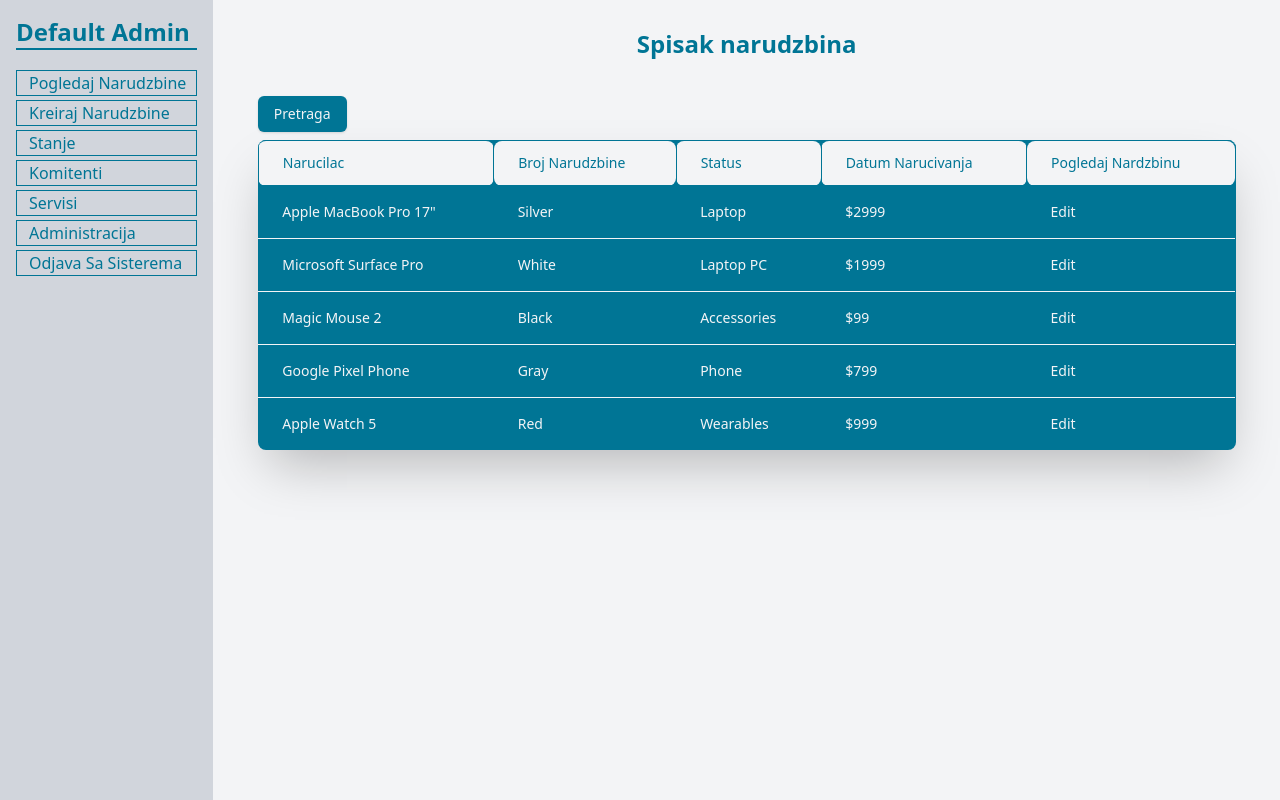
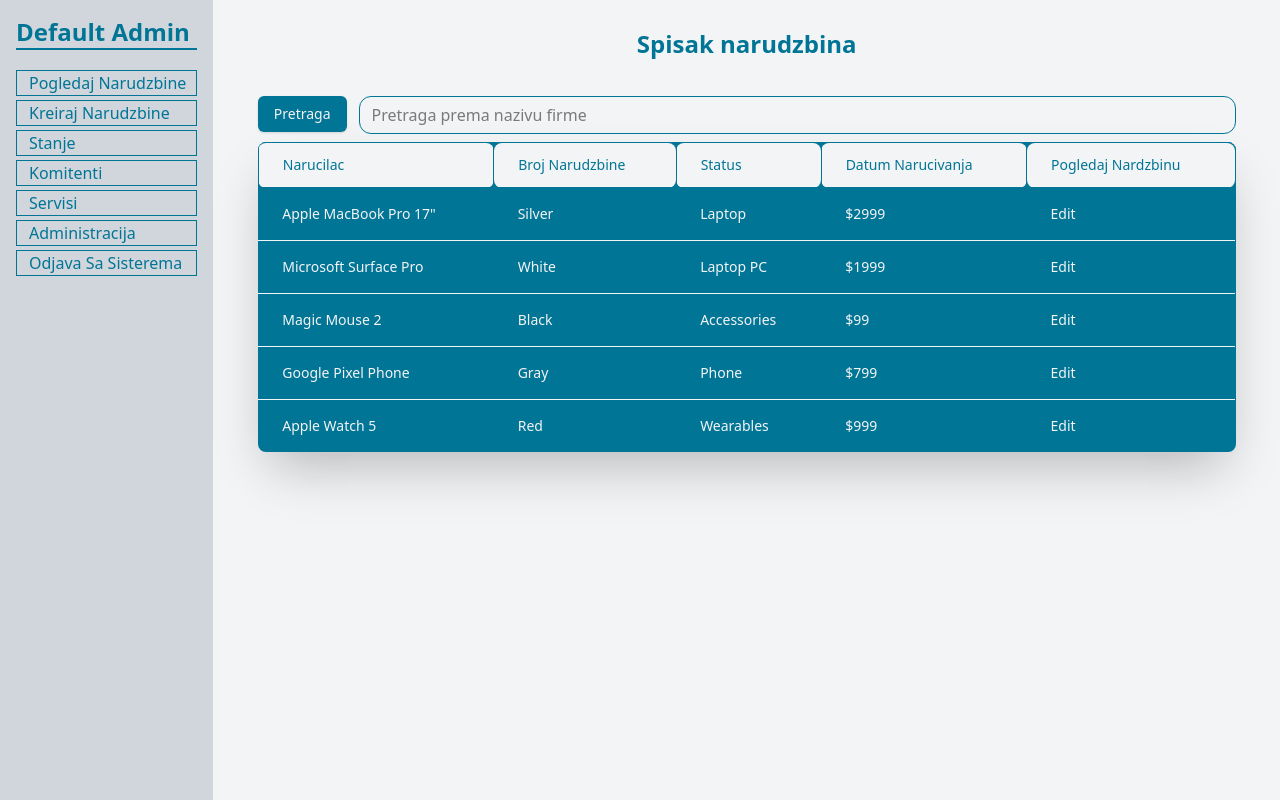
Before and after one commit to SlobodanSkaric/front81, a React (Vite) app: page /adminprofile/showlistjob in a window 1280 px wide. Built offline with nearby package versions, Linux system fonts and the light colour scheme.

Commit message:
Small fix dropdown

```diff
--- a/src/Components/ui/Dropdown.tsx
+++ b/src/Components/ui/Dropdown.tsx
@@ -2,7 +2,7 @@
 
 export default function Dropdown() {
     const [isOpen, setIsOpen] = useState(false);
-    const [firmName, setFirmName] = useState(false);
+    const [firmName, setFirmName] = useState(true);
     const [orderNumber, setOrderNumber] = useState(false);
     const [status, setStatus] = useState(false);
     const [date, setDate] = useState(false);
@@ -17,7 +17,7 @@
         const handeleCliskOutside = (event: MouseEvent) =>{
                 if(menuRef.current && !menuRef.current.contains(event.target as Node)){
                     setIsOpen(false);
-                    setFirmName(false);
+                    setFirmName(true);
                     setOrderNumber(false);
                     setStatus(false);
                     setDate(false);
```
